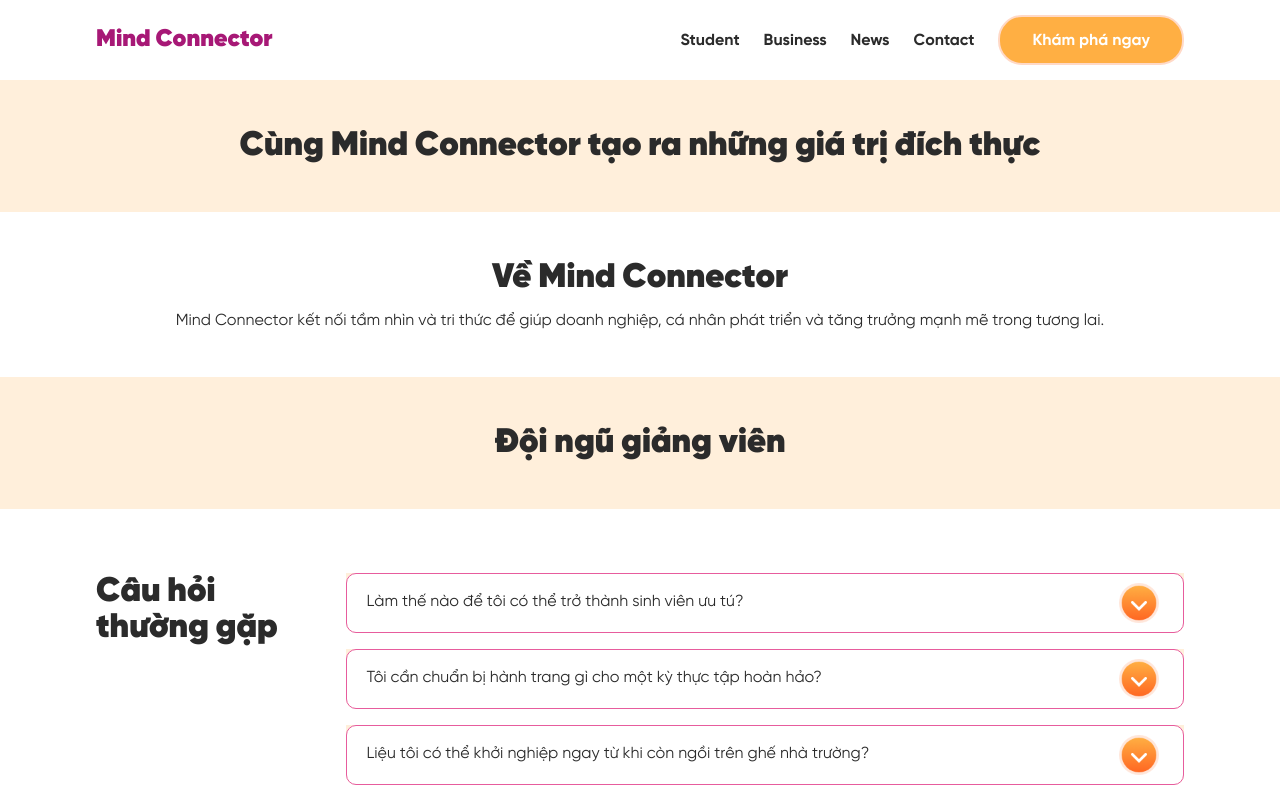
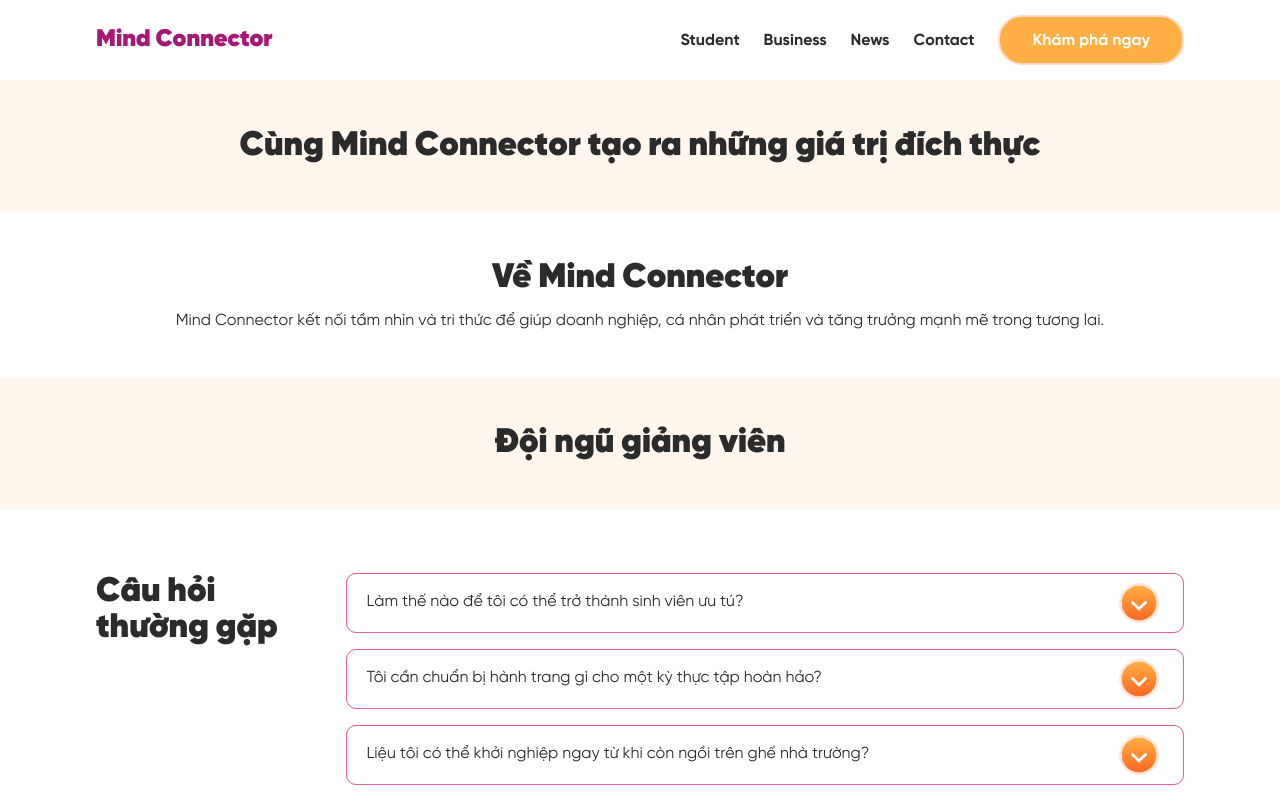
Before and after one commit to thanhkhoa84/mindconnector-fe, a Next.js app: page / in a window 1280 px wide. Shown: the top 799 px of the page. Built offline with nearby package versions, Linux system fonts and the light colour scheme.

Commit message:
update section colors

```diff
--- a/components/home/Teachers.module.scss
+++ b/components/home/Teachers.module.scss
@@ -1,4 +1,4 @@
 .teachers {
-  background: #FFEFDB;
+  background: #FFF7ED;
   padding: 3em 0;
 }
--- a/components/home/Value.module.scss
+++ b/components/home/Value.module.scss
@@ -1,4 +1,4 @@
 .value {
-  background: #FFEFDB;
+  background: #FFF7ED;
   padding: 3em 0;
 }
--- a/styles/components/QandA.module.scss
+++ b/styles/components/QandA.module.scss
@@ -19,8 +19,8 @@
     }
   }
   .details {
-    background-color: #FFEFDB;
-    border-radius: 0 0 10px 10px;
+    background-color: #EAE5DF;
+    border-radius: 10px;
     -webkit-user-select: none;
     -moz-user-select: none;
     -ms-user-select: none;
```
